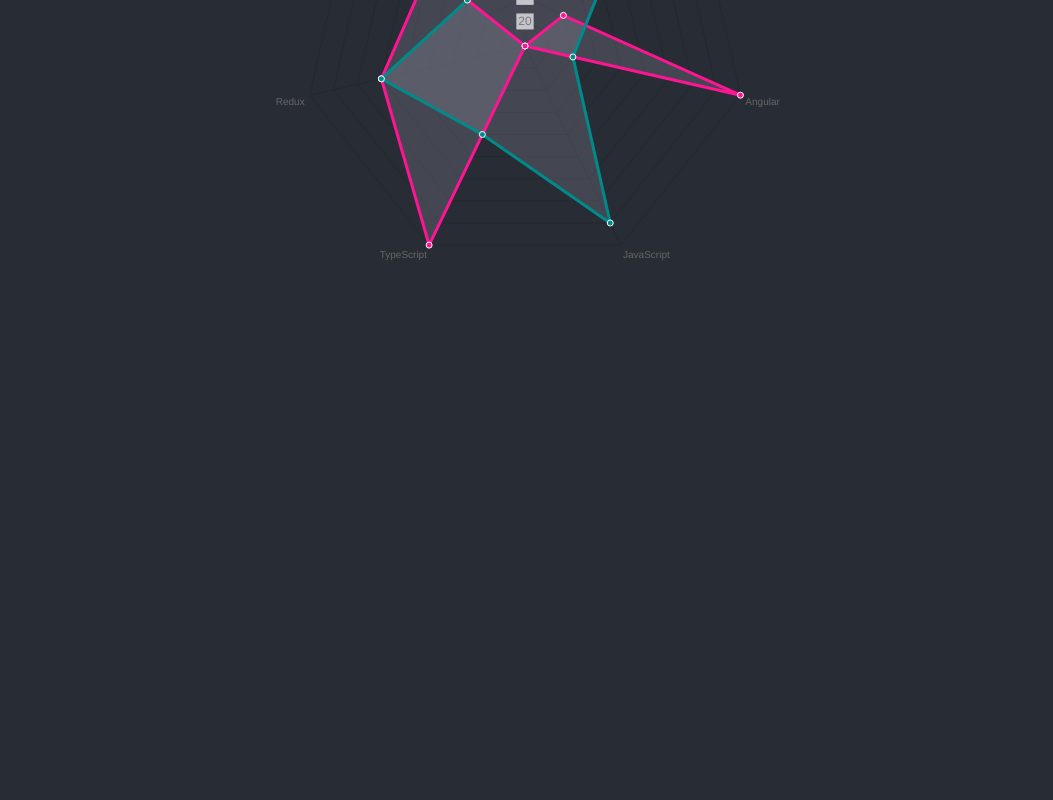
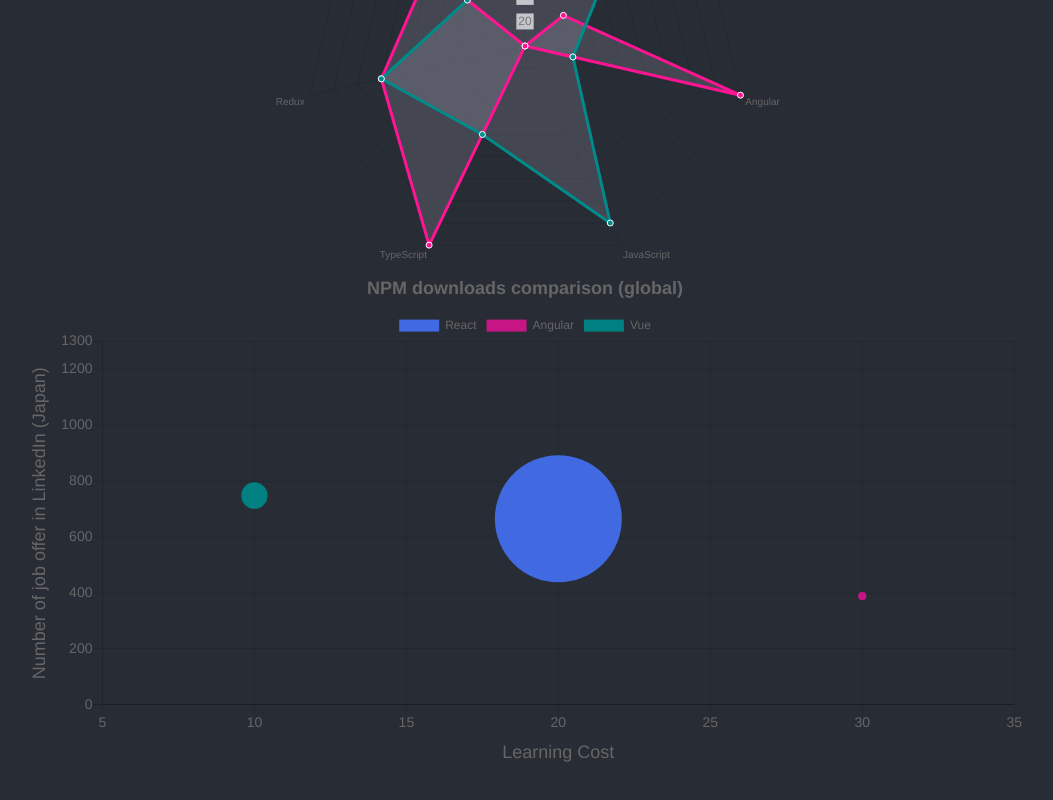
Before and after one commit to daichi-sato-design/chart_lesson, a React (Create React App) app: page / in a window 1280 px wide. Shown: the part 2832-3632 px from the top of the page, without its empty margins (115-1168 px from the left). Before the commit the page ends 3200 px from the top, so only its background shows below. Built offline with nearby package versions, Linux system fonts and the light colour scheme.

Commit message:
implement bubble plot

```diff
--- a/src/App.tsx
+++ b/src/App.tsx
@@ -5,6 +5,7 @@
 import PiePlot from './components/PiePlot'
 import BarPlot from './components/BarPlot'
 import RaderPlot from './components/RaderPlot'
+import BubblePlot from './components/BubblePlot'
 
 function App() {
   return (
@@ -14,6 +15,7 @@
         <PiePlot />
         <BarPlot />
         <RaderPlot />
+        <BubblePlot />
       </div>
     </div>
   )
--- /dev/null
+++ b/src/components/BubblePlot.tsx
@@ -0,0 +1,73 @@
+import React from 'react'
+import { Bubble } from 'react-chartjs-2'
+
+const data = {
+  datasets: [
+    {
+      label: 'React',
+      backgroundColor: '#4169e1',
+      borderColor: 'transparent',
+      data: [{ x: 20, y: 666, r: 6350000 / 100000 }],
+    },
+    {
+      label: 'Angular',
+      backgroundColor: '#c71585',
+      borderColor: 'transparent',
+      data: [{ x: 30, y: 389, r: 410000 / 100000 }],
+    },
+    {
+      label: 'Vue',
+      backgroundColor: '#008080',
+      borderColor: 'transparent',
+      data: [{ x: 10, y: 749, r: 1320000 / 100000 }],
+    },
+  ],
+}
+
+const options = {
+  title: {
+    display: true,
+    fontSize: 18,
+    text: 'NPM downloads comparison (global)',
+  },
+  scales: {
+    yAxes: [
+      {
+        scaleLabel: {
+          display: true,
+          labelString: 'Number of job offer in LinkedIn (Japan)',
+          fontSize: 18,
+        },
+        ticks: {
+          min: 0,
+          max: 1300,
+          fontSize: 14,
+        },
+      },
+    ],
+    xAxes: [
+      {
+        scaleLabel: {
+          display: true,
+          labelString: 'Learning Cost',
+          fontSize: 18,
+        },
+        ticks: {
+          min: 5,
+          max: 35,
+          fontSize: 14,
+        },
+      },
+    ],
+  },
+}
+
+const BubblePlot = () => {
+  return (
+    <div>
+      <Bubble data={data} options={options} />
+    </div>
+  )
+}
+
+export default BubblePlot
```
